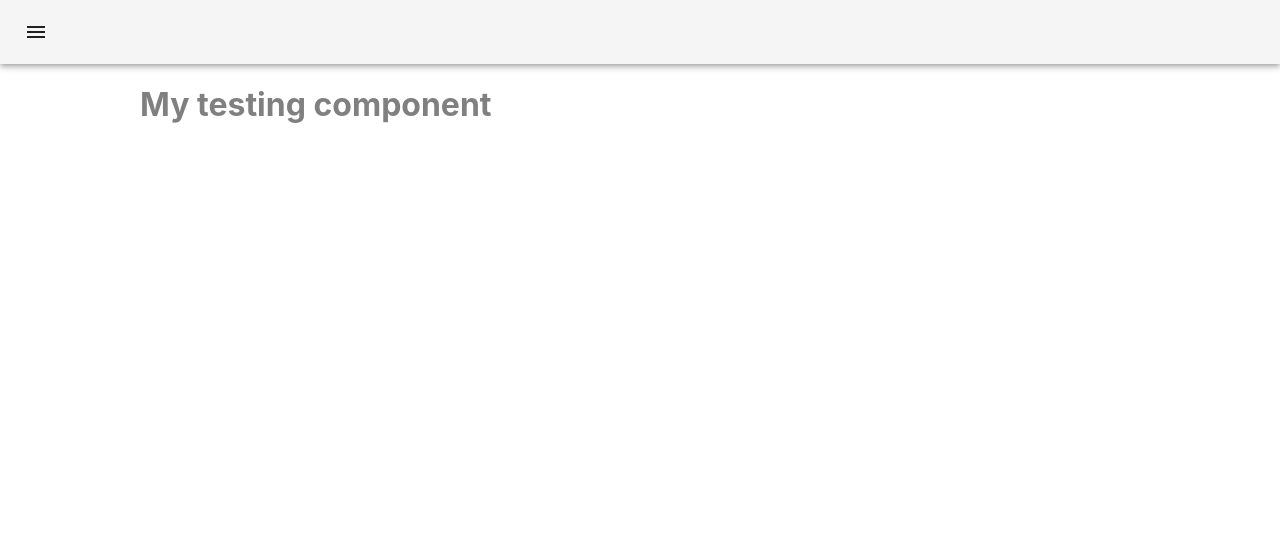
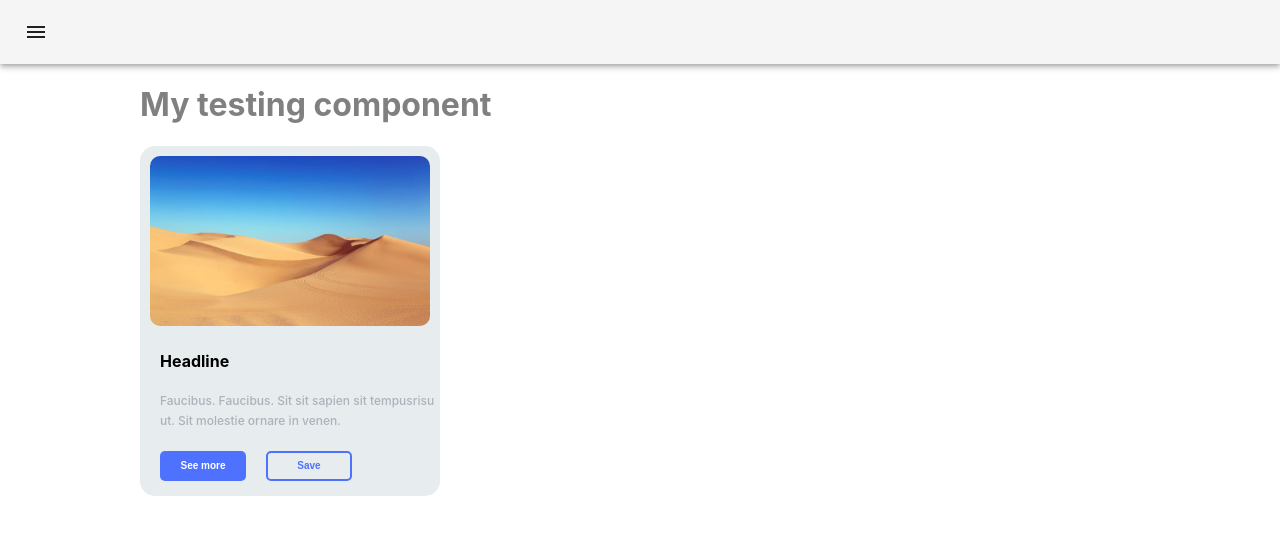
Before and after one commit to NatKhomich/react-TS, a React (Create React App) app: page / in a window 1280 px wide. Shown: the top 534 px of the page. Built offline with nearby package versions, Linux system fonts and the light colour scheme.

Commit message:
layout testing

```diff
--- a/package.json
+++ b/package.json
@@ -21,6 +21,7 @@
     "react-dom": "^18.2.0",
     "react-router-dom": "^6.18.0",
     "react-scripts": "5.0.1",
+    "styled-components": "^6.1.1",
     "typescript": "^4.4.2",
     "web-vitals": "^2.1.0"
   },
--- a/src/App.tsx
+++ b/src/App.tsx
@@ -1,7 +1,7 @@
 import React, {useState} from 'react';
 import './App.css';
 import {Header} from 'components/Header/Header';
-import {HomePage, Sidebar} from "components/Sidebar/Sidebar";
+import {Sidebar} from "components/Sidebar/Sidebar";
 import {Clock} from "components/Clock/Clock";
 import {Route, Routes} from "react-router-dom";
 import Rating from "components/Rating/Rating";
@@ -9,6 +9,7 @@ import {Switch} from "components/Switch/Switch";
 import Select from "components/Select/Select";
 import {PaginationContainer} from "components/Pagination/PaginationContainer";
 import {InputTypeFile} from "components/InputFile/InputTypeFile";
+import {HomePage} from "components/HomePage/HomePage";
 
 
 function App() {
--- /dev/null
+++ b/src/components/HomePage/HomePage.tsx
@@ -0,0 +1,87 @@
+import React from "react";
+import styled, {css} from "styled-components";
+import image from './Rectangle 1.svg'
+
+
+export const HomePage: React.FC = () => {
+    return (
+        <>
+            <h1 style={{color: 'gray'}}> My testing component </h1>
+            <Box>
+                <Img src={image} alt="image"/>
+                <Title> Headline </Title>
+                <Paragraph>
+                    Faucibus. Faucibus. Sit sit sapien sit tempusrisu ut. Sit molestie ornare in venen.
+                </Paragraph>
+                <Button primary> See more </Button>
+                <Button outline> Save </Button>
+            </Box>
+        </>
+
+    )
+};
+
+
+const Box = styled.div`
+  width: 300px;
+  height: 350px;
+  background-color: #e7ecef;
+  border-radius: 15px;
+
+`
+
+const Img = styled.img`
+    width: 280px;
+    height: 170px;
+    margin: 10px;
+`
+
+const Title = styled.h1`
+  font-size: 16px;
+  font-family: Inter, serif;
+  font-weight: 700;
+  line-height: 20px;
+  margin-left: 20px;
+`
+
+const Paragraph = styled.p`
+  font-family: Inter, serif;
+  font-weight: 500;
+  font-size: 12px;
+  line-height: 20px;
+  color: #ABB3BA;
+  margin: 20px 0 20px 20px;
+`
+
+type ButtonProps = {
+    primary?: boolean
+    outline?: boolean
+}
+
+const Button = styled.button<ButtonProps>`
+  width: 86px;
+  height: 30px;
+  margin-left: 20px;
+  border-radius: 5px;
+  font-size: 10px;
+  line-height: 20px;
+  font-weight: 700;
+  cursor: pointer;
+
+  &:hover {
+    background-color: rgba(63, 47, 79, 0.34);
+  }
+
+
+  ${props => props.primary && css<ButtonProps>`
+    color: #FFFFFF;
+    background-color: #4E71FE;
+    border: none;
+  `};
+
+  ${props => props.outline && css<ButtonProps>`
+    color: #4E71FE;
+    background-color: transparent;
+    border: 2px solid #4E71FE;
+  `};
+`
--- a/src/components/InputFile/InputTypeFileBase64/InputTypeFileBase64.tsx
+++ b/src/components/InputFile/InputTypeFileBase64/InputTypeFileBase64.tsx
@@ -2,6 +2,16 @@ import React, {ChangeEvent, useState} from 'react';
 import {IconButton} from '@mui/material';
 import CloudUploadIcon from '@mui/icons-material/CloudUpload';
 import defaultAva from './25231.png'
+
+//utils
+const convertFileToBase64 = (file: File, callBack: (value: string) => void) => {
+    const reader = new FileReader();
+    reader.onloadend = () => {
+        const file64 = reader.result as string
+        callBack(file64)
+    }
+    reader.readAsDataURL(file)
+}
 
 export const InputTypeFileBase64 = () => {
 
@@ -20,15 +30,6 @@ export const InputTypeFileBase64 = () => {
                 console.error('Error: ', 'Файл слишком большого размера')
             }
         }
-    }
-
-    const convertFileToBase64 = (file: File, callBack: (value: string) => void) => {
-        const reader = new FileReader();
-        reader.onloadend = () => {
-            const file64 = reader.result as string
-            callBack(file64)
-        }
-        reader.readAsDataURL(file)
     }
 
     const errorHandler = () => {
--- a/src/components/Sidebar/Sidebar.tsx
+++ b/src/components/Sidebar/Sidebar.tsx
@@ -60,8 +60,3 @@ export const Sidebar: React.FC<SidebarProps> = ({ isOpen, onClose }) => {
         </div>
     );
 };
-
-
-export const HomePage: React.FC = () => {
-    return <h1 style={{color: 'gray'}}> My testing component </h1>;
-};
```
Also changed, not shown: src/components/HomePage/Rectangle 1.svg (added), 1 other file (tests, documents, lock files or other folders).
